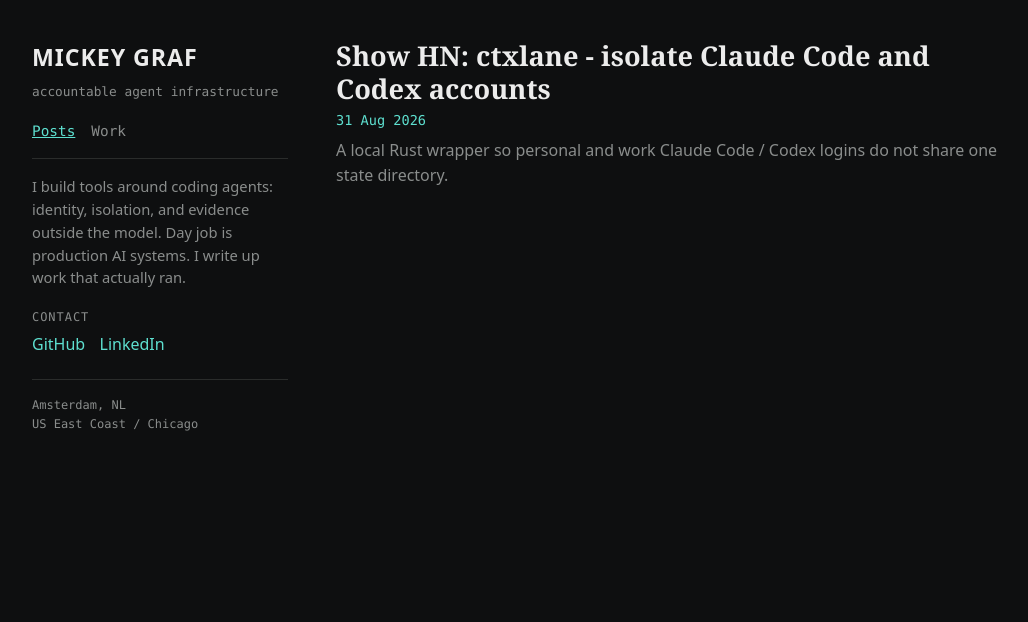
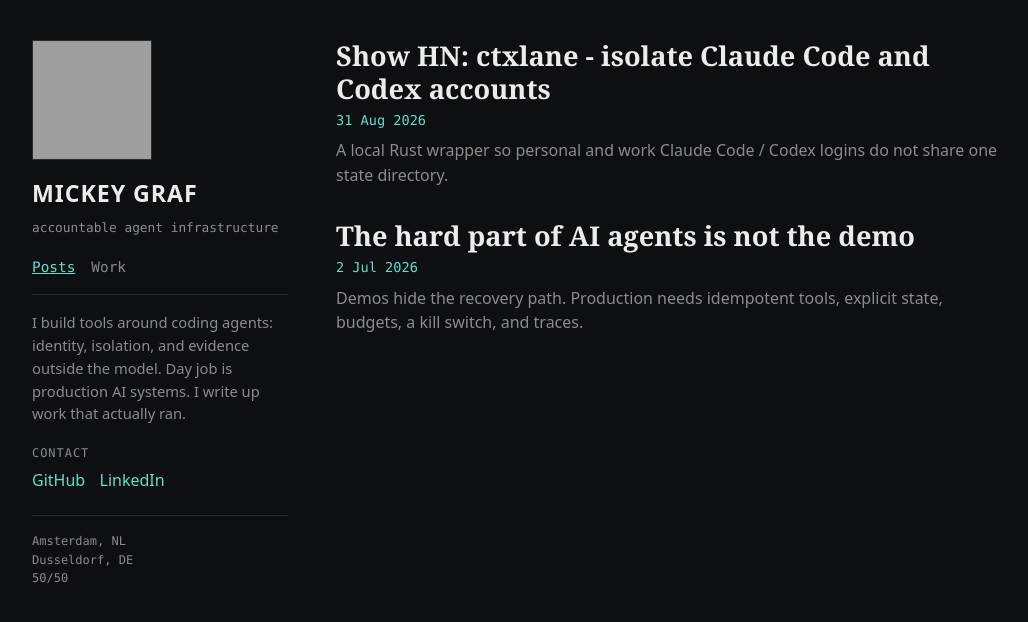
Before and after one commit to mikigraf/mikigraf.github.io, a Jekyll site: the page built from index.md, in a window 1280 px wide. Shown: the top 622 px of the page, without its empty margins (88-1116 px from the left). Built offline with Jekyll 4.4.1, drawn with Linux system fonts in a browser that asks for light colours; grey boxes are pictures that could not be loaded.

Commit message:
Add GitHub photo, Amsterdam/Dusseldorf geo, and example article post.

```diff
--- a/_layouts/default.html
+++ b/_layouts/default.html
@@ -11,6 +11,7 @@
 <body>
   <div class="shell">
     <aside class="sidebar">
+      <img class="photo" src="https://avatars.githubusercontent.com/u/6236892?v=4" alt="Mickey Graf" width="160" height="160">
       <a class="name" href="{{ '/' | relative_url }}">Mickey Graf</a>
       <p class="liner">accountable agent infrastructure</p>
       <nav>
@@ -23,7 +24,7 @@
         <a href="https://github.com/mikigraf">GitHub</a>
         <a href="https://www.linkedin.com/in/mikigraf">LinkedIn</a>
       </p>
-      <p class="geo">Amsterdam, NL<br>US East Coast / Chicago</p>
+      <p class="geo">Amsterdam, NL<br>Dusseldorf, DE<br>50/50</p>
     </aside>
     <main class="main">
       {{ content }}
--- /dev/null
+++ b/_posts/2026-07-02-agents-not-the-demo.md
@@ -0,0 +1,31 @@
+---
+layout: default
+title: The hard part of AI agents is not the demo
+date: 2026-07-02
+excerpt: Demos hide the recovery path. Production needs idempotent tools, explicit state, budgets, a kill switch, and traces.
+---
+
+<p class="back"><a href="{{ '/' | relative_url }}">&lt;- Posts</a></p>
+<p class="date">2 Jul 2026</p>
+
+<article>
+<h1>{{ page.title }}</h1>
+
+A demo agent looks finished because the happy path is short. It calls a tool, prints an answer, and stops. A production run lives long enough to fail in the middle of a side effect, then try again.
+
+That is the gap I keep hitting in real agent systems. The model is not the scarce part. The scarce part is what happens after the first tool call goes wrong.
+
+> Agents need failure recovery before they need autonomy.
+
+Autonomy without recovery just automates the mess. I would rather a run that can stop, retry, or hand back to a human than one that keeps going with half-applied work.
+
+## What production runs need
+
+- Idempotent tools, so a retry does not double-charge or double-write.
+- Explicit state, stored outside the model, so a crash does not invent a new history.
+- Budgets and timeouts, so a loop cannot spend the night.
+- A kill switch a human can hit without asking the agent politely.
+- Full traces of what was attempted, not a summary the model wrote after the fact.
+
+This post is layout sample copy for the blog. The first real artifact post is ctxlane.
+</article>
--- a/assets/style.css
+++ b/assets/style.css
@@ -30,6 +30,15 @@ a:focus-visible { outline: 2px solid var(--accent); outline-offset: 2px; }
   align-items: start;
 }
 .sidebar { position: sticky; top: 2.5rem; }
+.photo {
+  width: 7.5rem;
+  height: 7.5rem;
+  object-fit: cover;
+  filter: grayscale(1);
+  display: block;
+  margin: 0 0 1rem;
+  border: 1px solid var(--rule);
+}
 .name {
   font-family: ui-sans-serif, system-ui, sans-serif;
   font-size: 1.45rem;
@@ -93,6 +102,12 @@ article h1 {
   line-height: 1.2;
   margin: 0.2rem 0 1rem;
 }
+article h2 {
+  font-family: ui-monospace, SFMono-Regular, Menlo, monospace;
+  font-size: 1.05rem;
+  font-weight: 600;
+  margin: 1.6rem 0 0.6rem;
+}
 .back {
   font-family: ui-monospace, SFMono-Regular, Menlo, monospace;
   font-size: 0.85rem;
@@ -104,7 +119,7 @@ article h1 {
   color: var(--mute);
   margin: 0 0 1.2rem;
 }
-article p { max-width: 65ch; }
+article p, article li { max-width: 65ch; }
 blockquote {
   margin: 1.2rem 0;
   padding: 0 0 0 1rem;
```
